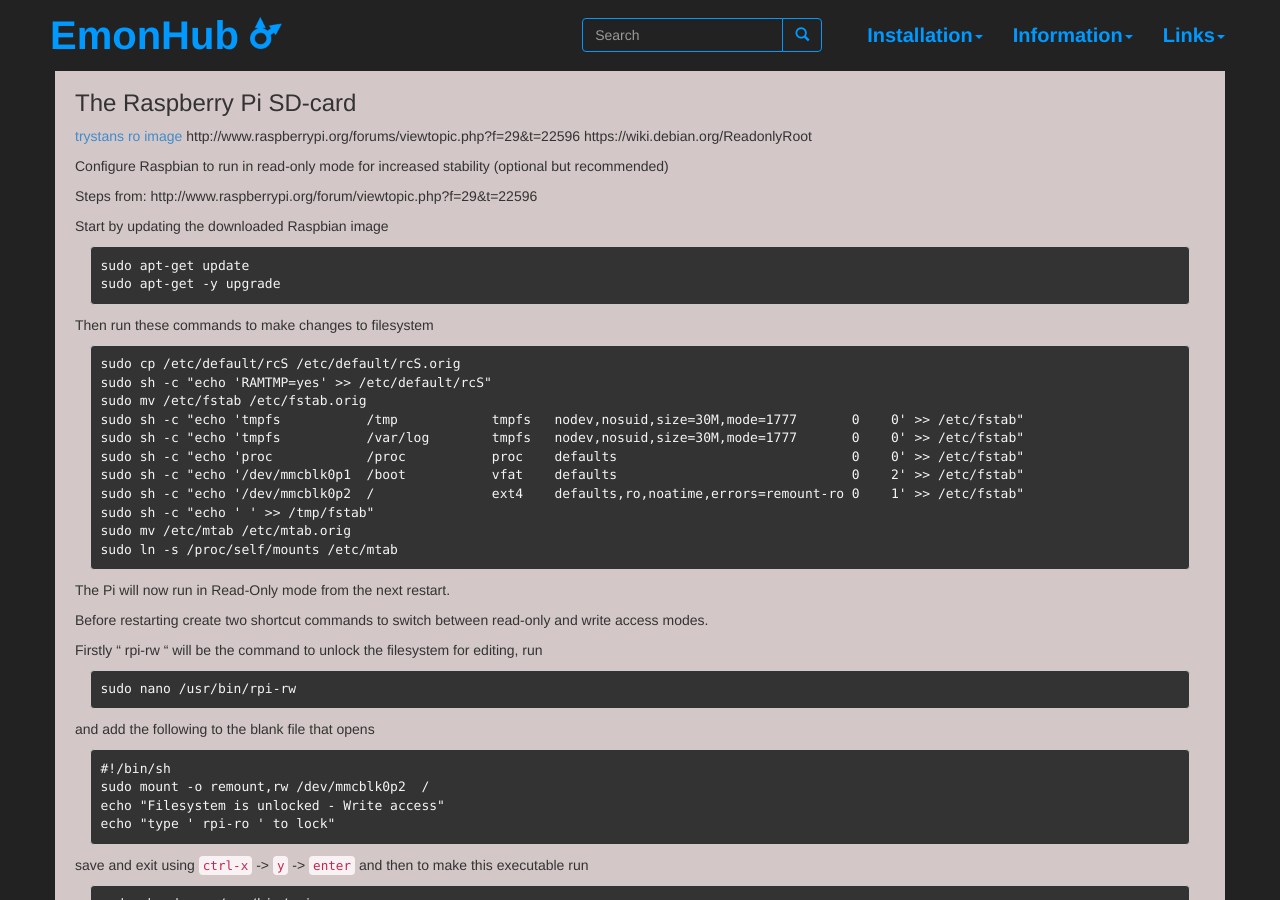
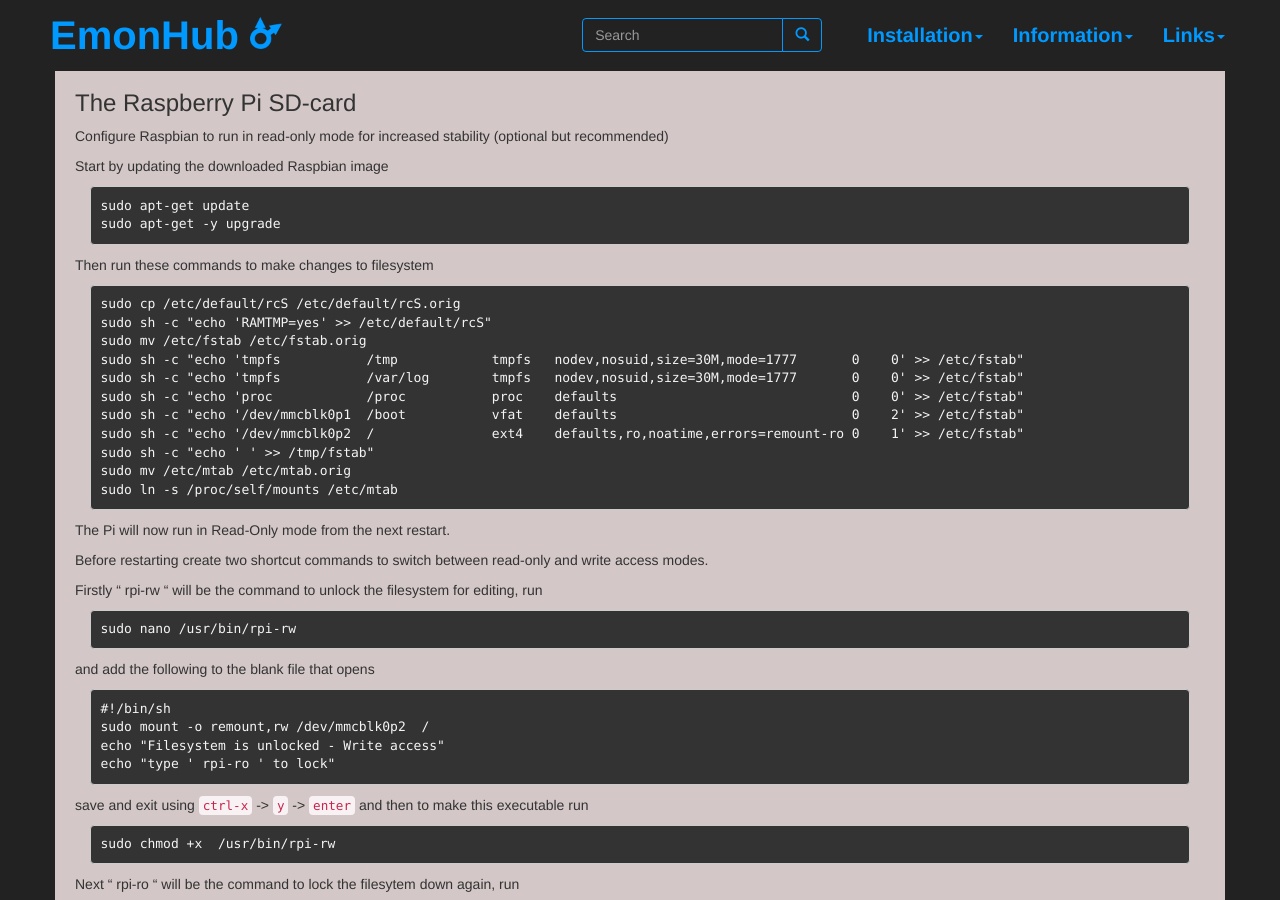
Before and after one commit to otherWIP/otherwip.github.io, a Jekyll site: the page built from documentation/install/raspberrypi/sd-card/index.md, in a window 1280 px wide and 900 px high. Built offline with Jekyll 4.4.1, drawn with Linux system fonts in a browser that asks for light colours; nearby versions of some CDN libraries.

Commit message:
Update index.md

```diff
--- a/documentation/install/raspberrypi/sd-card/index.md
+++ b/documentation/install/raspberrypi/sd-card/index.md
@@ -9,15 +9,7 @@ js: index
 
 ### The Raspberry Pi SD-card
 
-[trystans ro image](http://openenergymonitor.org/emon/node/4283)
-http://www.raspberrypi.org/forums/viewtopic.php?f=29&t=22596
-https://wiki.debian.org/ReadonlyRoot
-
-
 Configure Raspbian to run in read-only mode for increased stability (optional but recommended)
-
-Steps from: http://www.raspberrypi.org/forum/viewtopic.php?f=29&t=22596
-
 
 Start by updating the downloaded Raspbian image
 
```
